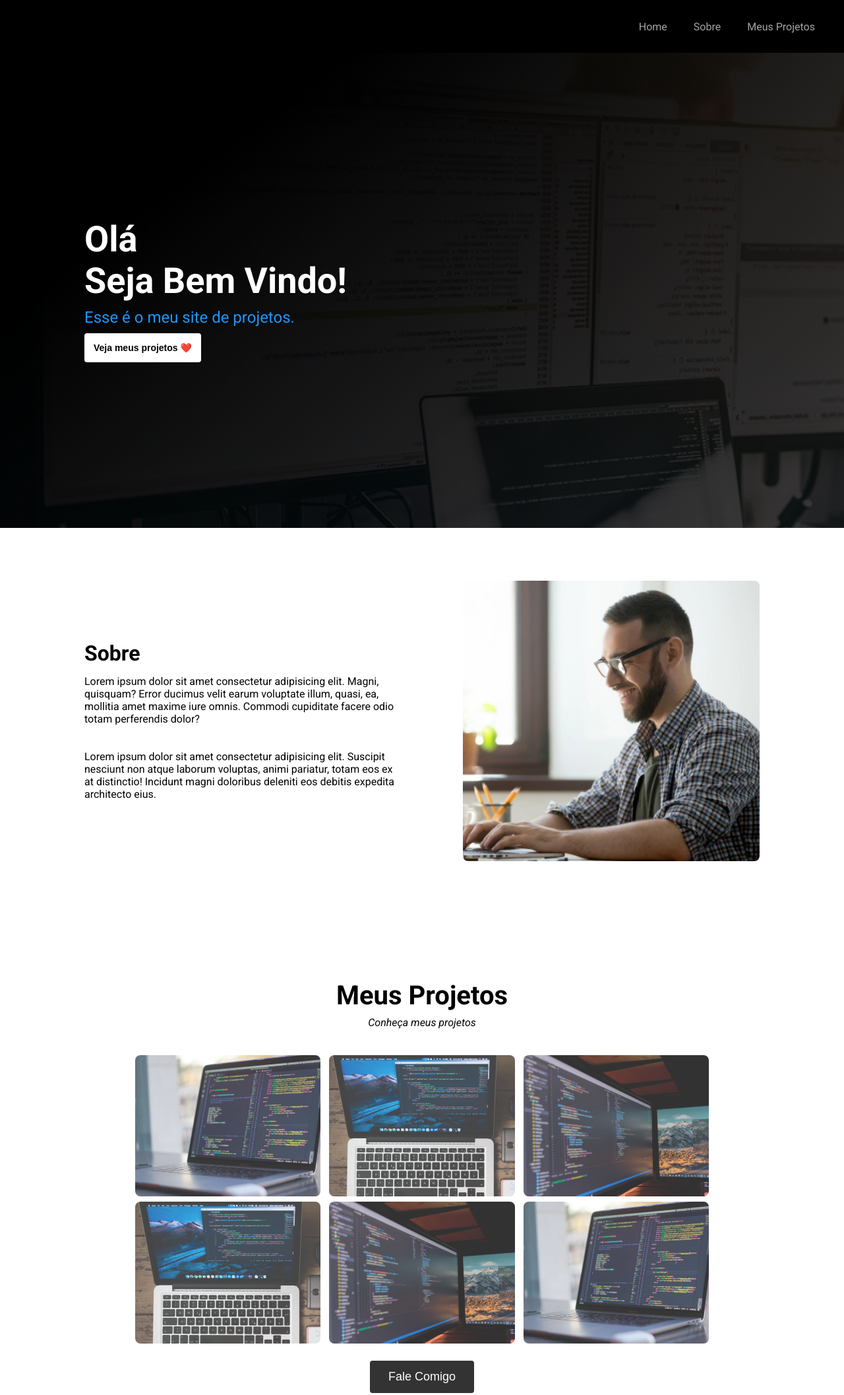
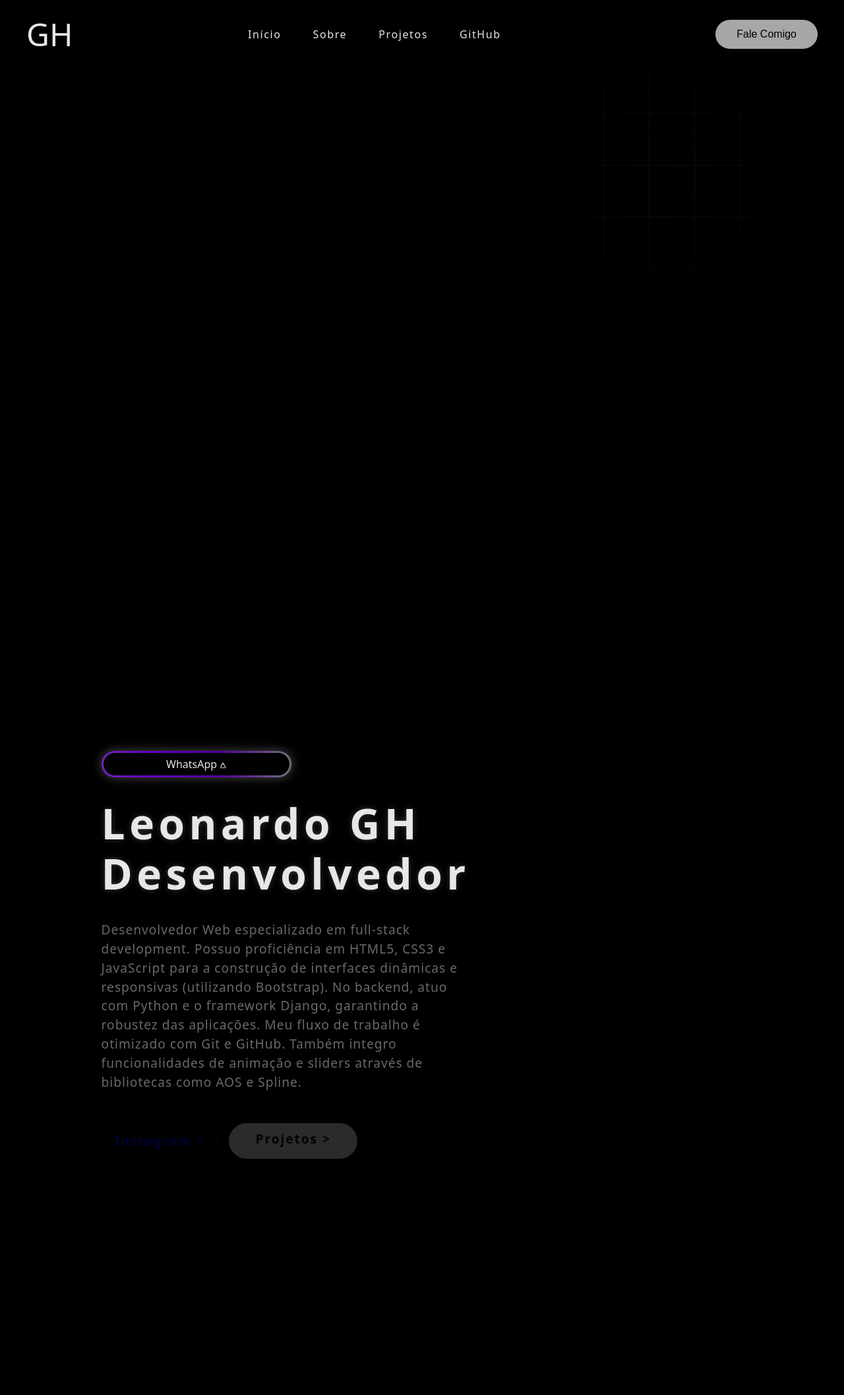
Before and after one commit to leonardo-da-hora/meu-portfolio, a plain HTML site: page index.html in a window 1280 px wide. Shown: the top 2114 px of the page at 66% size. After the commit the page ends 1756 px from the top, so only its background shows below. Drawn offline with nearby package versions, Linux system fonts and the light colour scheme; some packages are replaced by stand-ins of ours; a script that the page names is missing.

Commit message:
primeiro commit

```diff
--- a/css/style.css
+++ b/css/style.css
@@ -1,228 +1,272 @@
-@import url('https://fonts.googleapis.com/css2?family=Roboto:ital,wght@0,100..900;1,100..900&display=swap');
-
 * {
     margin: 0;
     padding: 0;
     box-sizing: border-box;
-    outline: 0;
-}
-
-html {
-    scroll-behavior: smooth;
 }
 
 body {
-    font-family: "Roboto", sans-serif;
+    font-family: system-ui, -apple-system, BlinkMacSystemFont,
+                'Segoe UI', Roboto, Oxygen, Ubuntu, Cantarell,
+                'Open Sans', 'Helvetica Neue', sans-serif;
+    background-color: black;
+    color: #e7e7e7;
+    min-height: 100vh;
+    line-height: 1.5;
 }
 
-/*INICIO NAV*/
-.nav {
-    background-color: #000;
-    height: 80px;
-    width: 100%;
-    display: flex;
-    justify-content: flex-end;
-    position: sticky;
+/* GRADIENT AND LAYER BLUR EFFECT */
+.image-gradient {
+    position: absolute;
     top: 0;
-    z-index: 9;
+    right: 0;
+    opacity: 0.5;
+    z-index: -1;
 }
 
-.nav-list {
+.layer-blur {
+    height: 0;
+    width: 30rem;
+    position: absolute;
+    top: 20%;
+    right: 0;
+    box-shadow: 0 0 700px white;
+    rotate: -30deg;
+    z-index: -1;
+}
+
+/* CONTAINER */
+.container {
+    width: 100%;
+    margin: 0 auto;
+    padding: 0 2rem;
+    position: relative;
+    overflow: hidden;
+}
+
+/* HEADER */
+header {
+    display: flex;
+    justify-content: space-between;
+    align-items: center;
+    padding: 1rem 5rem;
+}
+
+header h1 {
+    margin: 0;
+    font-size: 3rem;
+    font-weight: 300;
+}
+
+nav {
     display: flex;
     align-items: center;
-    list-style: none;
-    margin-right: 24px;
+    gap: 3rem;
+    margin-left: -5%;
+    z-index: 999;
 }
 
-.nav-list a {
+nav a {
+    font-size: 1rem;
+    letter-spacing: 0.1rem;
+    transition: color 0.2s ease;
     text-decoration: none;
-    color: #a4a4a4;
-    padding: 20px;
+    color: inherit;
 }
 
-.nav-list a:hover {
-    color: #fff;
-    transition: 0.5s;
+nav a:hover {
+    color: #a7a7a7;
 }
-/*FIM NAVBAR*/
 
-/*INICÍO MAIN*/
-.main {
-    width: 100%;
-    background-color: #494949;
-    height: calc(100vh - 80px);
-    background-image: url("../img/programador.png");
+.btn-signing {
+    background-color: #a7a7a7;
+    color: black;
+    padding: 0.8rem 2rem;
+    border-radius: 50px;
+    border: none;
+    font-size: 1rem;
+    font-weight: 500;
+    transition: background-color 0.2s ease;
+    cursor: pointer;
+    z-index: 999;
+}
+
+.btn-signing:hover {
+    background-color: white;
+}
+
+/* MAIN CONTENT */
+main {
+    display: flex;
+    flex-direction: column;
+    justify-content: center;
+    min-height: calc(90vh - 6rem);
+}
+
+.content {
+    max-width: 40rem;
+    margin-left: 10%;
+    z-index: 999;
+}
+
+.tag-box {
+    position: relative;
+    width: 18rem;
+    height: 2.5rem;
+    border-radius: 50px;
+    background: linear-gradient(to right, #656565, #7f42a7, #6600c5,
+    #5300a0, #757575, #656565);
+    background-size: 200%;
+    animation: animationGradient 2.5s linear infinite;
+    box-shadow: 0 0 15px rgba(255, 255, 255, 0.3);
+}
+
+@keyframes animationGradient {
+    to {
+        background-position: 200%;
+    }
+}
+
+.tag-box .tag {
+    position: absolute;
+    inset: 3px 3px 3px 3px;
+    background-color: black;
+    border-radius: 50px;
     display: flex;
     align-items: center;
-    padding: 10%;
-}
-
-.main h1 {
-    color: #fff;
-    font-size: 54px;
-}
-
-.main p{
-    font-size: 24px;
-    color: #1e96fc;
-    margin-top: 10px;
-}
-
-.call-to-action {
-    cursor: pointer;
-    background-color: #fff;
-    border: 0;
-    padding: 14px;
-    border-radius: 4px;
-    font-size: 14px;
-    font-weight: bold;
-    margin-top: 10px;
-}
-
-.call-to-action:hover {
-    transform: scale(1.1);
-    transition: 0.09s;
-
-}
-
-/*FIM MAIN*/
-
-
-/*INÍCIO SOBRE*/
-
-.sobre {
-    background-color: #fff;
-    width: 100%;
-    padding: 80px 10%;
-    display: flex;
-    align-items: center;
-    justify-content: space-between;
-}
-
-.sobre div {
-    max-width: 50%;
-    padding-right: 40px;
-}
-
-.sobre img {
-    max-width: 450px;
-    border-radius: 8px;
-}
-
-.sobre div h2 {
-    font-size: 32px;
-    margin-bottom: 14px;
-}
-
-/* FIM SOBRE */
-
-/* INICIO MEUS PROJETOS */
-.projetos {
-    width: 100%;
-    display: flex;
-    flex-direction: column;
-    align-items: center;
-    padding: 80px 0;
-}
-
-.lista-projetos {
-    width: 100%;
-    margin-bottom: 8px;
-    display: flex;
     justify-content: center;
-    align-items: center;
-}
-
-.projetos img {
-    width: 22%;
-    margin-right: 0.5%;
-    margin-left: 0.5%;
-    border-radius: 8px;
-    opacity: 0.8;
-    transition: 0.9s;
-}
-
-.projetos img:hover {
-    opacity: 1;
-}
-
-.projetos h2 {
-    font-size: 40px;
-    margin-top: 20px;
-    margin-bottom: 8px;
-}
-
-.projetos p{
-    margin-bottom: 40px;
-    font-style: italic;
-}
-
-.action {
-    background-color: #333;
-    border: 0;
-    padding: 14px 28px;
-    border-radius: 4px;
-    font-size: 18px;
-    color: #fff;
-    margin-top: 18px;
+    transition: 0.5s ease;
     cursor: pointer;
 }
 
-footer {
-    background-color: #333;
+.tag-box .tag:hover {
+    color: #5300a0;
+}
+
+.content h1 {
+    font-size: 4rem;
+    font-weight: 600;
+    letter-spacing: 0.1em;
+    margin: 2rem 0;
+    line-height: 1.2;
+    text-shadow: 0 0 10px rgba(128, 128, 128, 0.418);
+}
+
+.description {
+    font-size: 1.2rem;
+    letter-spacing: 0.05em;
+    max-width: 35rem;
+    color: rgb(180, 179, 179);
+}
+
+.buttons {
     display: flex;
-    width: 100%;
-    justify-content: center;
-    align-items: center;
-    padding: 10px;
-    color: #fff;
+    gap: 1rem;
+    margin-top: 3rem;
 }
-/* FIM FOOTER */
 
-/* RESPONSIVIDADE */
-@media(max-width: 1050px){
+.btn-get-started {
+    text-decoration: none;
+    border: 1px solid #2a2a2a;
+    padding: 0.7rem 1.2rem;
+    border-radius: 50px;
+    font-size: 1.2rem;
+    font-weight: 600;
+    letter-spacing: 0.1em;
+    transition: background-color 0.2s ease;
+}
 
-    /* INÍCIO MAIN */
-    .main h1 {
-        font-size: 45px;
+.btn-get-started:hover {
+    background-color: #1a1a1a;
+}
+
+.btn-signing-main {
+    text-decoration: none;
+    background-color: lightgray;
+    color: black;
+    padding: 0.6rem 2.5rem;
+    border-radius: 50px;
+    font-size: 1.2rem;
+    font-weight: 600;
+    letter-spacing: 0.1em;
+    transition: background-color 0.2s ease;
+}
+
+.btn-signing-main:hover {
+    background-color: gray;
+}
+
+.robot-3d {
+    position: absolute;
+    top: 0;
+    right: -20%;
+    width: 80%;
+}
+
+/* TABLET RESPONSIVE */
+@media (max-width: 1300px){
+    header{
+        padding: 1rem 0.5rem;
     }
 
-    .main p{
-        font-size: 18px;
+    .content{
+        margin-top: 85%;
     }
 
-    .main {
-        background-size: cover;
+    .robot-3d{
+        scale: 0.8;
+        top: -20%;
+        right: 2%;
     }
-    /* FINAL MAIN */
+}
 
-    /* INÍCIO SOBRE */
-    .sobre {
-        flex-direction: column;
-        padding-top: 80px;
-        padding-left: 0;
-        padding-right: 0;
-        padding-bottom: 0;
+@media (max-width: 768px){
+    header{
+        padding: 1rem 0.1rem;
     }
 
-    .sobre div {
-        max-width: 80%;
+    nav{
+        display: none;
     }
 
-    .sobre div h2 {
-        font-size: 45px;
+    header h1{
+        font-size: 2rem;
     }
 
-    .sobre img {
-        max-width: 80%;
-        margin-top: 30px;
+    .btn-signing{
+        padding: 0.6rem 1.5rem;
     }
 
-    /* FIM SOBRE */
+    .content{
+        margin-top: 25rem;
+        max-width: 30rem;
+        margin-left: 10%;
+    }
 
-    /* INÍCIO PROJETOS */
+    .robot-3d{
+        scale: 0.5;
+        top: -25%;
+        right: 0;
+    }
 
-    .projetos img {
-        width: 27.5%;
+    .tag-box{
+        width: 12rem;
+    }
+
+    .content h1{
+        font-size: 2.5rem;
+    }
+
+    .description{
+        font-size: 1rem;
+    }
+
+    .btn-get-started{
+        font-size: 0.8rem;
+        padding: 0.8rem 1.2rem;
+    }
+
+    .btn-signing-main{
+        font-size: 0.8rem;
+        padding: 0.8rem 2rem;
     }
 }
--- a/index.html
+++ b/index.html
@@ -4,69 +4,77 @@
     <meta charset="UTF-8">
     <meta name="viewport" content="width=device-width, initial-scale=1.0">
     <link rel="stylesheet" href="css/style.css">
-    <title>Portfólio - Leonardo</title>
+    <link rel="stylesheet" href="https://unpkg.com/aos@next/dist/aos.css" />
+    <title>Portifólio - Gomes da Hora</title>
 </head>
 <body>
-    <!--INÍCIO NAVBAR-->
-    <nav class="nav">
-        <ul class="nav-list">
-            <li><a href="#home">Home</a></li>
-            <li><a href="#sobre">Sobre</a></li>
-            <li><a href="#projetos">Meus Projetos</a></li>
-        </ul>
-    </nav>
-    <!--FIM DA NAVBAR-->
+    <img class="image-gradient" src="img/gradient.png" alt="gradient">
+    <div class="layer-blur"></div>
 
-    <!--INÍCIO DA MAIN-->
-    <section id="home" class="main">
-        <div>
-            <h1>Olá <br> Seja Bem Vindo!</h1>
-            <p>Esse é o meu site de projetos.</p>
-            <a href="#"><button class="call-to-action">Veja meus projetos ❤️</button></a>
-        </div>
-    </section>
-    <!--FIM DA MAIN-->
+    <div class="container">
+        <header>
+            <h1 data-aos="fade-down" data-aos-duration="1500" class="logo">GH</h1>
 
-    <!--INICIO DO SOBRE-->
-    <section id="sobre" class="sobre">
-        <div>
-            <h2>Sobre</h2>
-            <p>Lorem ipsum dolor sit amet consectetur adipisicing elit. Magni, quisquam? Error ducimus velit
-                earum voluptate illum, quasi, ea, mollitia amet maxime iure omnis.
-                Commodi cupiditate facere odio totam perferendis dolor?
-            </p>
-            <br><br>
-            <p>Lorem ipsum dolor sit amet consectetur adipisicing elit. Suscipit nesciunt non atque laborum voluptas,
-                animi pariatur, totam eos ex at distinctio!
-                Incidunt magni doloribus deleniti eos debitis expedita architecto eius.
-            </p>
-        </div>
-        <img src="img/foto-pc.png" alt="eu programando">
-    </section>
-    <!--FIM DO SOBRE-->
+            <nav>
+                <a data-aos="fade-down" data-aos-duration="1500" href="#">Início</a>
+                <a data-aos="fade-down" data-aos-duration="2000" href="#">Sobre</a>
+                <a data-aos="fade-down" data-aos-duration="2500" href="#">Projetos</a>
+                <a data-aos="fade-down" data-aos-duration="3000" href="#">GitHub</a>
+            </nav>
 
-    <!-- INÍCIO PROJETOS -->
-     <section id="projetos" class="projetos">
-        <h2>Meus Projetos</h2>
-        <p>Conheça meus projetos</p>
-        <div class="lista-projetos">
-            <img src="img/projeto1.png" alt="projeto 1">
-            <img src="img/projeto2.png" alt="projeto 2">
-            <img src="img/projeto3.png" alt="projeto 3">
-        </div>
-        <div class="lista-projetos">
-            <img src="img/projeto2.png" alt="projeto 1">
-            <img src="img/projeto3.png" alt="projeto 2">
-            <img src="img/projeto1.png" alt="projeto 3">
-        </div>
-        <a href="#"><button class="action">Fale Comigo</button></a>
-     </section>
-    <!-- FIM PROJETOS -->
+            <button data-aos="fade-down" data-aos-duration="1500" class="btn-signing">Fale Comigo</button>
+        </header>
 
-    <!-- INÍCIO RODAPE -->
-     <footer>
-        <p>&copy; Desenvolvido por Leonardo da Hora</p>
-     </footer>
-    <!-- FIM RODAPE -->
+        <main>
+            <div class="content">
+                <div data-aos="fade-zoom-in"
+                    data-aos-easing="ease-in-back"
+                    data-aos-delay="300"
+                    data-aos-offset="0" data-aos-duration="1500" class="tag-box">
+                    <div class="tag">WhatsApp &wedbar;</div>
+                </div>
+
+                <h1 data-aos="fade-zoom-in"
+                    data-aos-easing="ease-in-back"
+                    data-aos-delay="300"
+                    data-aos-offset="0" data-aos-duration="2000">Leonardo GH <br>Desenvolvedor</h1>
+
+                <p data-aos="fade-zoom-in"
+                    data-aos-easing="ease-in-back"
+                    data-aos-delay="300"
+                    data-aos-offset="0" data-aos-duration="2500" class="description">
+                    Desenvolvedor Web especializado em full-stack
+                    development. Possuo proficiência em HTML5, CSS3 e
+                    JavaScript para a construção de interfaces dinâmicas
+                    e responsivas (utilizando Bootstrap). No backend, atuo
+                    com Python e o framework Django, garantindo a robustez
+                    das aplicações. Meu fluxo de trabalho é otimizado com
+                    Git e GitHub. Também integro funcionalidades de animação e
+                    sliders através de bibliotecas como AOS e Spline.
+                </p>
+
+                <div data-aos="fade-zoom-in"
+                    data-aos-easing="ease-in-back"
+                    data-aos-delay="300"
+                    data-aos-offset="0" data-aos-duration="3000" class="buttons">
+                    <a href="#" class="btn-get-started">Instagram &gt;</a>
+                    <a href="#" class="btn-signing-main">Projetos &gt;</a>
+                </div>
+            </div>
+        </main>
+
+        <spline-viewer data-aos="fade-zoom-in"
+                    data-aos-easing="ease-in-back"
+                    data-aos-delay="300"
+                    data-aos-offset="0" data-aos-duration="3000" class="robot-3d" url="https://prod.spline.design/9r0EWL2Gl6Idyenv/scene.splinecode"></spline-viewer>
+
+    </div>
+
+    <script type="module" src="https://unpkg.com/@splinetool/viewer@1.10.85/build/spline-viewer.js"></script>
+
+    <script src="https://unpkg.com/aos@next/dist/aos.js"></script>
+    <script>
+        AOS.init();
+    </script>
 </body>
 </html>
```
Also changed, not shown: img/gradient.png (added).
